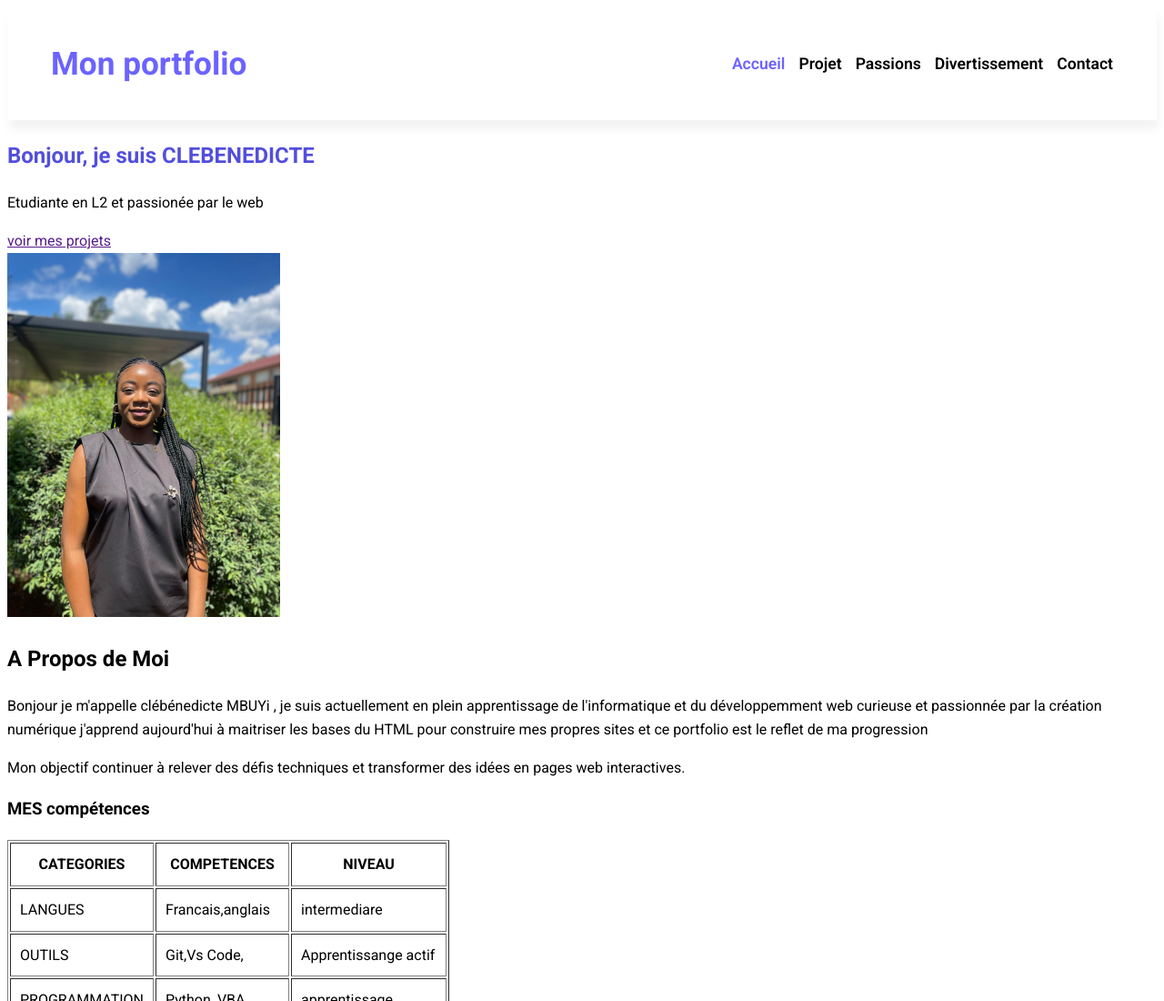
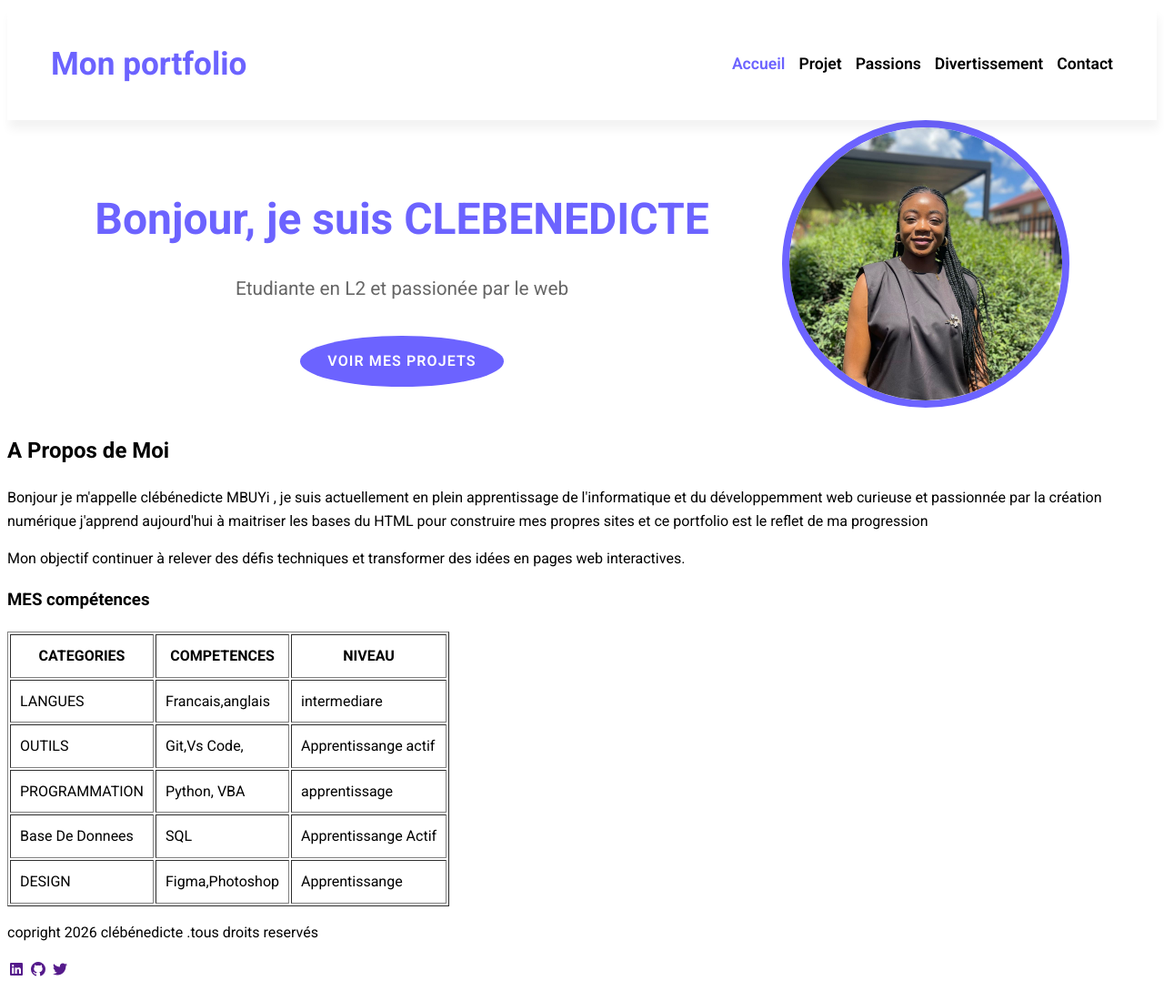
Before and after one commit to 24nm372si-sys/Mon-portfolio-2026, a plain HTML site: page index.html in a window 1280 px wide. Shown: the top 1100 px of the page at 91% size. Drawn offline with Linux system fonts and the light colour scheme.

Commit message:
stylisation de la section hero

```diff
--- a/CSS/style.css
+++ b/CSS/style.css
@@ -83,4 +83,51 @@
 }
 a :active::after{
     width: 100%;
+
 }
+.hero{
+    display: flex;
+    justify-content: center;
+    align-items: center;
+    gap: 5rem;
+    text-align: center;
+}
+.hero img{
+    width: 300px;
+    height: 300px;
+    object-fit: cover;
+    border-radius: 50%;
+    border: 8px solid var(--violet-doux);
+}
+.hero h1{
+    color: #6C63FF;
+    font-size: 3rem;
+    font-weight: 700;
+    margin-bottom: 1.2rem;
+ }
+ .hero p {
+    color: #666;
+    font-size: 1.3rem;
+    margin-bottom: 1.2rem;
+ }
+
+.hero a {
+text-decoration: none;
+display: inline-block;
+background-color: #6C63FF;
+color: white;
+padding: 15px 30px ;
+border-radius: 50%;
+text-transform: uppercase;
+letter-spacing: 1.1px;
+font-weight: 600;
+margin-top: 1rem;
+transition: background-color 0.3s ease, transform 0.2s ease;
+
+}
+.hero a:hover{
+    background-color: #534EDD;
+    transform: translate(-3px);
+}
+
+}
--- a/index.html
+++ b/index.html
@@ -27,11 +27,11 @@
     </nav>
    </header>
    <main>
-    <section>
+    <section class="hero">
         <div>
             <h1>Bonjour, je suis CLEBENEDICTE</h1>
             <p>Etudiante en L2 et passionée par le web</p>
-            <a href="">voir mes projets</a>
+            <a href="projets.html">voir mes projets</a>
         </div>
          <div>
             <img src="image1/clé.jpg" alt="clé" width="300">
```
